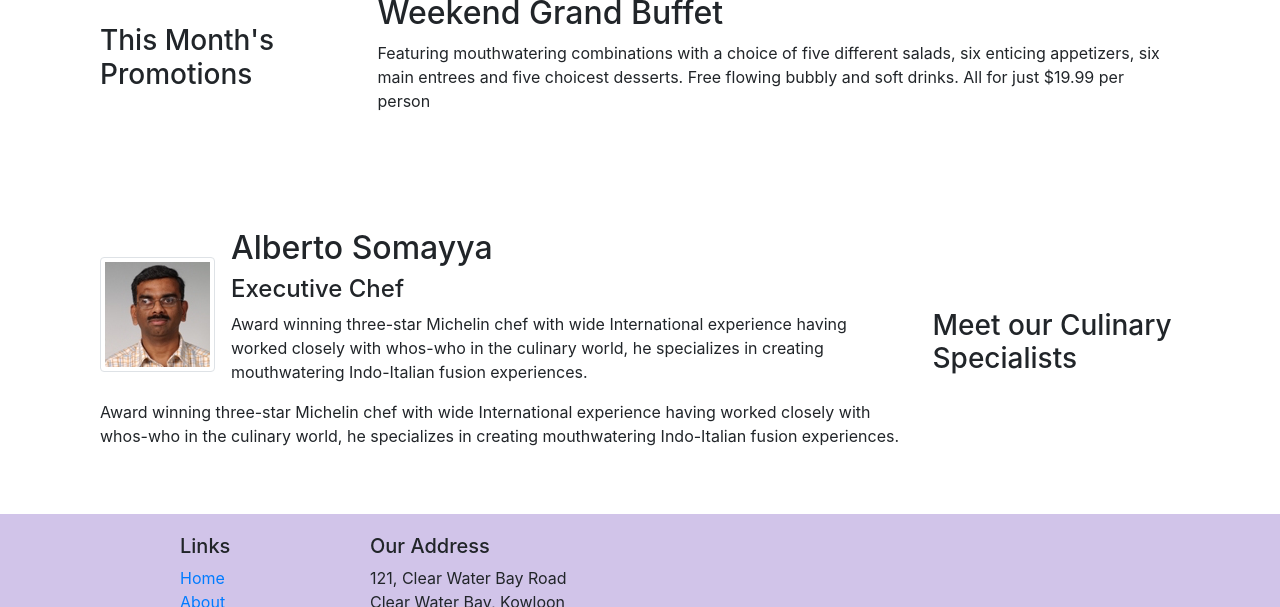
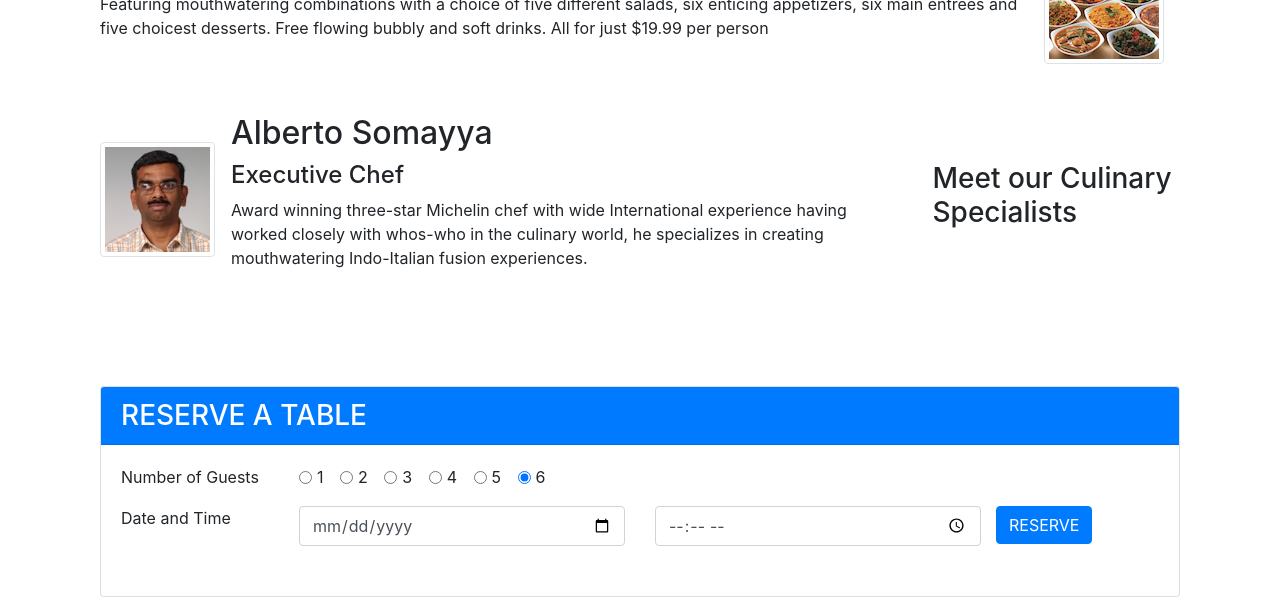
Before and after one commit to mkhoa0201/Web-Coursera, a website: page index.html in a window 1280 px wide. Shown: the part 712-1319 px from the top of the page. Drawn offline with nearby package versions, Linux system fonts and the light colour scheme.

Commit message:
Assignment 2

```diff
--- a/index.html
+++ b/index.html
@@ -20,7 +20,7 @@
 
     <nav class = "navbar navbar-dark navbar-expand-sm fixed-top">
         <div class = "container">
-            <button class="navbar-toggle" type ="button" data-toggle="collapse" data-target="#Navbar">
+            <button class="navbar-toggler" type ="button" data-toggle="collapse" data-target="#Navbar">
                <!-- hide and view the navbar for xtra small screen-->
                 <!-- data-toggle attr is a jvscript component usage in bootstrap -->
             <span class = " navbar-toggler-icon"></span>
@@ -51,6 +51,9 @@
                 <div class = "col-12 col-sm align-self-center">
                     <img src = "img/logo.png" class = "img-fluid">
                 </div>
+                <div class="col-12 mt-5 mt-sm-0 col-sm-3 text-center align-self-center">
+                    <a href="#reservation" type="button" class="btn btn-sm btn-warning">Reserve table</a>
+                </div>
             </div>
         </div>
     </header>
@@ -79,16 +82,16 @@
         </div>
 
 
-        <div class="row row-content align-items-center">
-            <div class = "col-12 col-sm-4  col-md-3">
-                <h3>This Month's Promotions</h3>
-            </div>
-            <div class = "col col-sm  col-md">
-                <h2>Weekend Grand Buffet</h2>
-
-                <p>Featuring mouthwatering combinations with a choice of five different salads, six enticing appetizers, six main entrees and five choicest desserts. Free flowing bubbly and soft drinks. All for just $19.99 per person </p>
+        <div class="col col-sm col-md">
+            <div class="media">
+              <div class="media-body">
+                <h2 class="mt-0">Weekend Grand Buffet <span class="badge badge-danger">NEW</span></h2>
+                <p class="d-none d-sm-block">Featuring mouthwatering combinations with a choice of five different salads, six enticing appetizers, six main entrees and five choicest desserts. Free flowing bubbly and soft drinks. All for just $19.99 per person </p>
+              </div>
+              <img class="d-flex mr-3 img-thumbnail align-self-center" src="img/buffet.png" alt="buffet">
             </div>
         </div>
+
 
         <div class="row row-content align-items-center">
             <div class = "col-12 col-sm-4 order-sm-last col-md-3">
@@ -109,11 +112,90 @@
                     </div>
                 </div>
 
+            </div>
+        </div>
 
-                <p>Award winning three-star Michelin chef with wide International experience having worked closely with whos-who in the culinary world, he specializes in creating mouthwatering Indo-Italian fusion experiences. </p>
+        <div class="row row-content justify-content-center"  id="reservation">
+            <div class = "col-12">
+                <div class = "card">
+                    <h3 class = "card-header bg-primary text-white"> RESERVE A TABLE </h3>
+                    <div class = "card-body">
+                        <form>
+
+
+                        <div class="form-group row">
+                            <div class = "col-12 col-sm-2">
+                                Number of Guests
+                            </div>
+                            <div class="col-md">
+                                <div class="form-check form-check-inline">
+                                    <input class="form-check-input" type="radio" name="exampleRadios" id="exampleRadios1" value="option1" checked>
+                                    <label class="form-check-label" for="exampleRadios1">
+                                    1
+                                    </label>
+                                </div>
+                                <div class="form-check form-check-inline">
+                                    <input class="form-check-input" type="radio" name="exampleRadios" id="exampleRadios1" value="option1" checked>
+                                    <label class="form-check-label" for="exampleRadios1">
+                                    2
+                                    </label>
+                                </div>
+                                <div class="form-check form-check-inline">
+                                    <input class="form-check-input" type="radio" name="exampleRadios" id="exampleRadios1" value="option1" checked>
+                                    <label class="form-check-label" for="exampleRadios1">
+                                    3
+                                    </label>
+                                </div>
+                                <div class="form-check form-check-inline">
+                                    <input class="form-check-input" type="radio" name="exampleRadios" id="exampleRadios1" value="option1" checked>
+                                    <label class="form-check-label" for="exampleRadios1">
+                                    4
+                                    </label>
+                                </div>
+                                <div class="form-check form-check-inline">
+                                    <input class="form-check-input" type="radio" name="exampleRadios" id="exampleRadios1" value="option1" checked>
+                                    <label class="form-check-label" for="exampleRadios1">
+                                    5
+                                    </label>
+                                </div>
+                                <div class="form-check form-check-inline">
+                                    <input class="form-check-input" type="radio" name="exampleRadios" id="exampleRadios1" value="option1" checked>
+                                    <label class="form-check-label" for="exampleRadios1">
+                                    6
+                                    </label>
+                                </div>
+                            </div>
+                        </div>
+
+                        <div class="form-group row">
+                            <label class="col-12 col-sm-2">Date and Time</label>
+                            <div class="col-12 col-sm-4">
+                              <input type="date" class="form-control" id="date" placeholder="Date">
+                            </div>
+                            <div class="col-12 col-sm-4">
+                              <input type="time" class="form-control" id="time" placeholder="Time">
+                            </div>
+
+
+
+
+                        <div class="form-group row">
+                            <div class=" col-12 col-sm-4 offset-md-0 col-md-10">
+                                <button type="submit" class="btn btn-primary">RESERVE</button>
+                            </div>
+                        </div>
+
+                    </form>
+
+                    </div>
+                </div>
+
+            </div>
+
             </div>
         </div>
     </div>
+
 
     <footer class="footer">
         <div class="container">
```
Also changed, not shown: aboutus.html (+5 -5 lines), contactus.html (+7 -5 lines).
